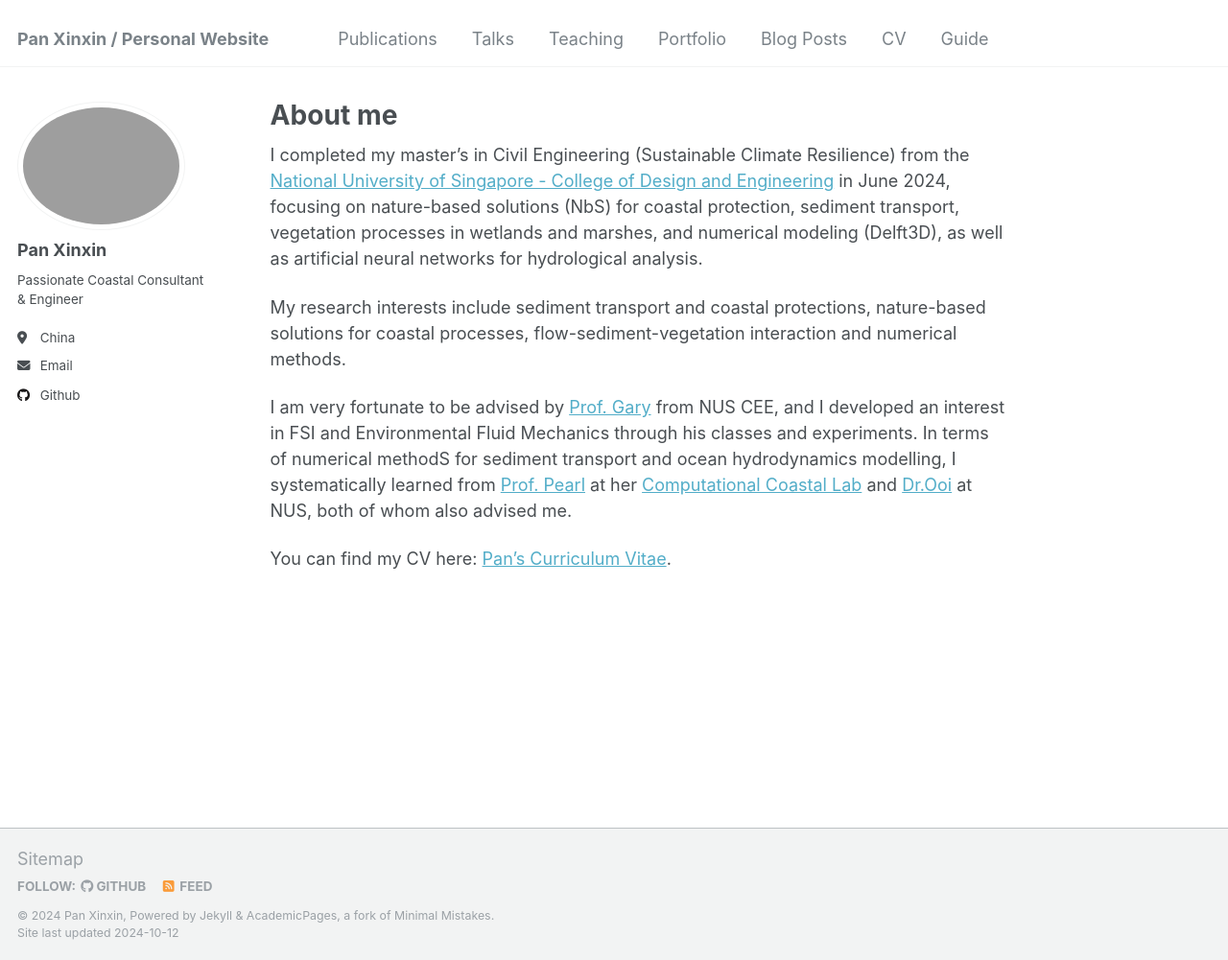
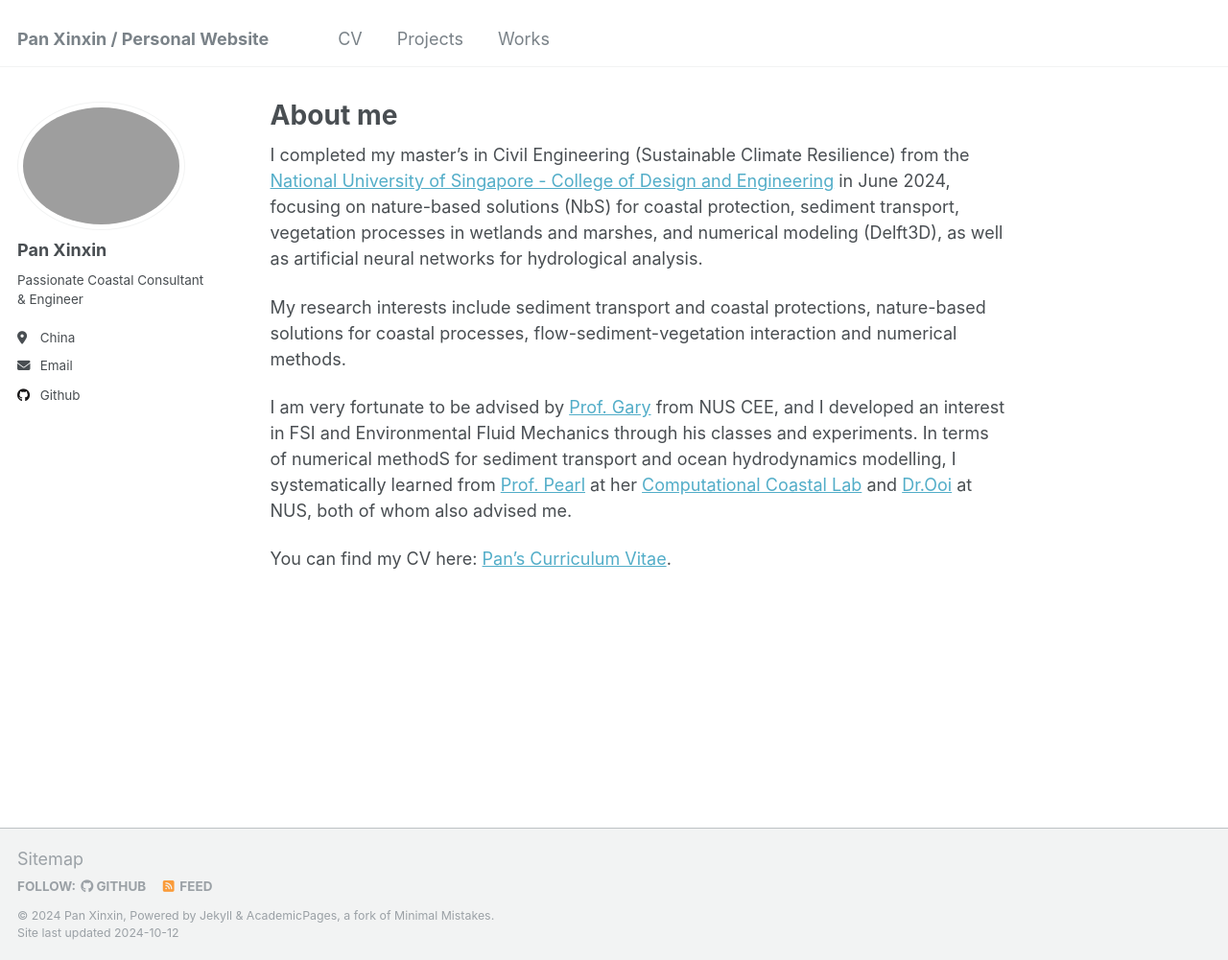
Before and after one commit to kingdaxing/kingdaxing.github.io, a Jekyll site: the page built from _pages/about.md, in a window 1280 px wide and 1001 px high. Shown: the whole window at 96% size. Built offline with Jekyll 4.4.1, drawn with Linux system fonts in a browser that asks for light colours.

Commit message:
Update navigation.yml

```diff
--- a/_data/navigation.yml
+++ b/_data/navigation.yml
@@ -5,23 +5,12 @@
 # prevent it from being included in the site.
 
 main:
-  - title: "Publications"
-    url: /publications/
-
-  - title: "Talks"
-    url: /talks/
-
-  - title: "Teaching"
-    url: /teaching/
-
-  - title: "Portfolio"
-    url: /portfolio/
-
-  - title: "Blog Posts"
-    url: /year-archive/
 
   - title: "CV"
     url: /cv/
 
-  - title: "Guide"
-    url: /markdown/
+  - title: "Projects"
+    url: /talks/
+
+  - title: "Works"
+    url: /teaching/
```
